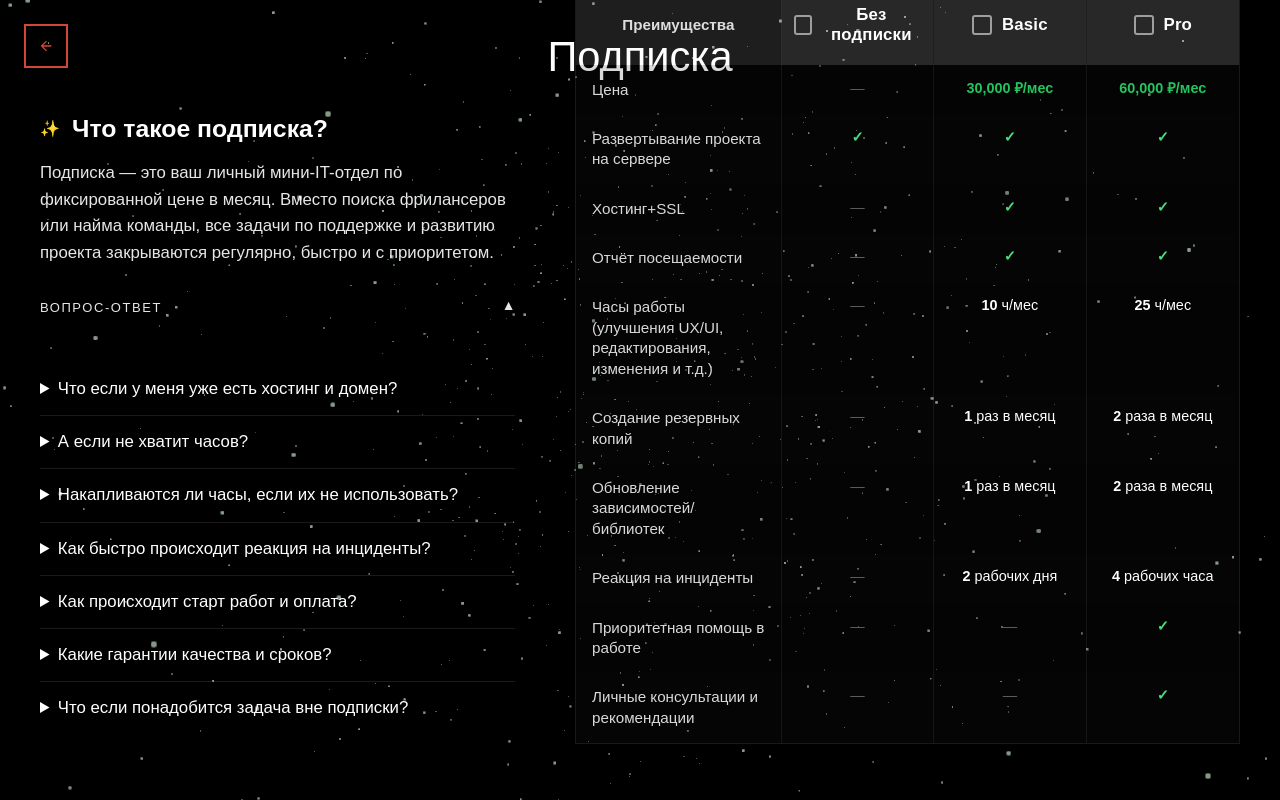
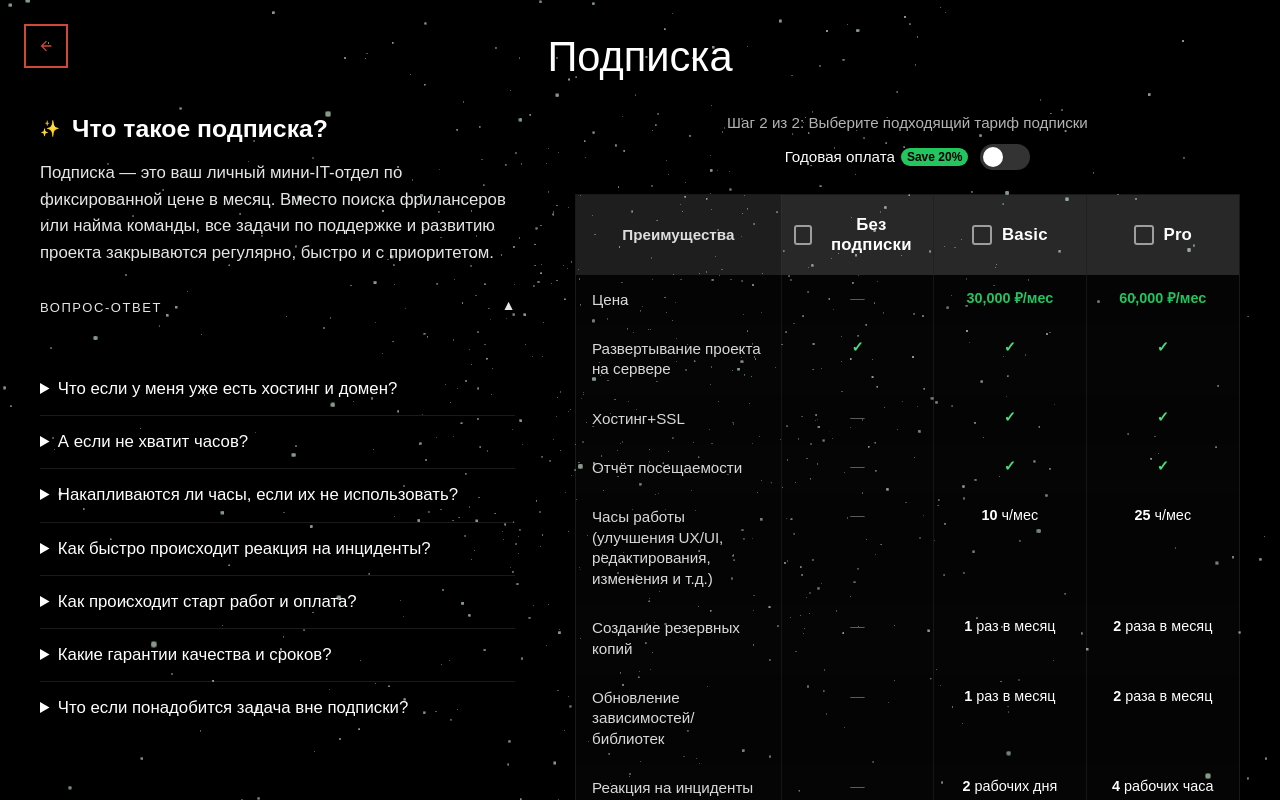
Before and after one commit to LoonyBoy/mysite1, a React (Vite) app: page /menu/subscription in a window 1280 px wide. Built offline with nearby package versions, Linux system fonts and the light colour scheme; a web font is replaced by a local one.

Commit message:
feat: adjust subscription plan display logic and add custom plan option

```diff
--- a/src/pages/SubscriptionPage.jsx
+++ b/src/pages/SubscriptionPage.jsx
@@ -146,10 +146,10 @@ const SubscriptionSplit = styled.div`
   }
 `
 
-// Правая колонка (десктоп): поднимаем блок выбора тарифов выше
+// Правая колонка (десктоп): поднимаем блок выбора тарифов только если сверху есть блок услуги
 const RightCol = styled.div`
   @media (min-width: 1025px) {
-    margin-top: -210px; /* поднимаем вверх таблицу и подпись шага */
+    margin-top: ${props => props.$offset ? '-210px' : '0'}; /* динамически: нет услуги — нет отрицательного отступа */
   }
 `
 
@@ -720,6 +720,8 @@ const SubscriptionPage = () => {
       { id: 'auto-basic', title: 'Базовый', desc: 'Парсинг данных, простая автоматизация', price: 'от 50 000 ₽' },
       { id: 'auto-optimal', title: 'Стандарт', desc: 'Комплексная автоматизация процессов', price: 'от 120 000 ₽' },
       { id: 'auto-premium', title: 'Премиум', desc: 'Корпоративные решения с ИИ', price: 'от 250 000 ₽' },
+  // Добавляем отсутствовавший ранее custom-план для автоматизаций, чтобы на странице подписки отображался блок выбранной услуги
+  { id: 'auto-custom', title: 'Программы/Софт', desc: 'Программы, интеграции, автоматизация процессов под задачу', price: 'Custom' },
     ]
   }
 
@@ -840,7 +842,7 @@ const SubscriptionPage = () => {
             </FAQContainer>
           </div>
 
-          <RightCol>
+          <RightCol $offset={selectedService && selectedService.id !== 'subscription-page'}>
             <StepNote>Шаг 2 из 2: Выберите подходящий тариф подписки</StepNote>
 
             <MobileOnly>
```
